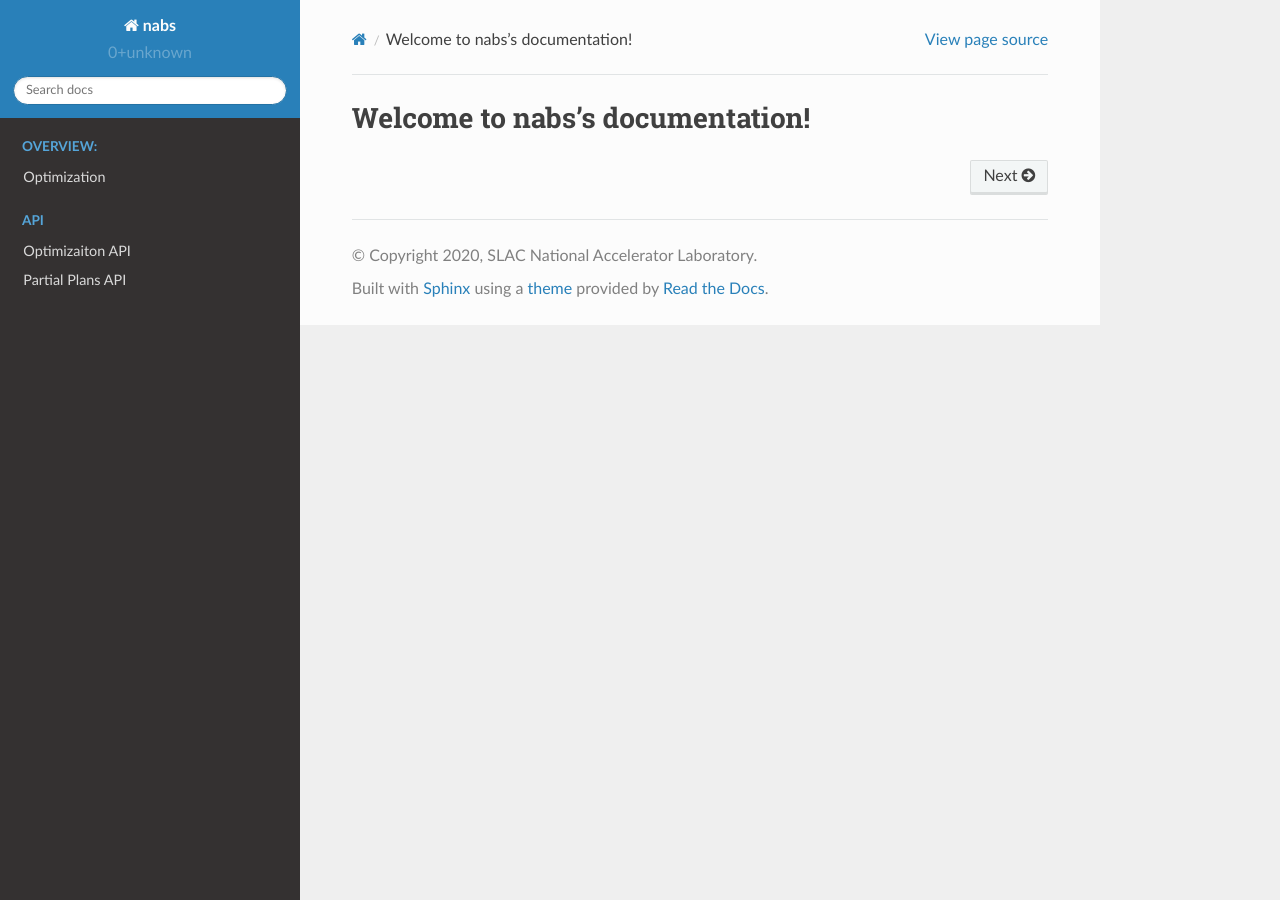
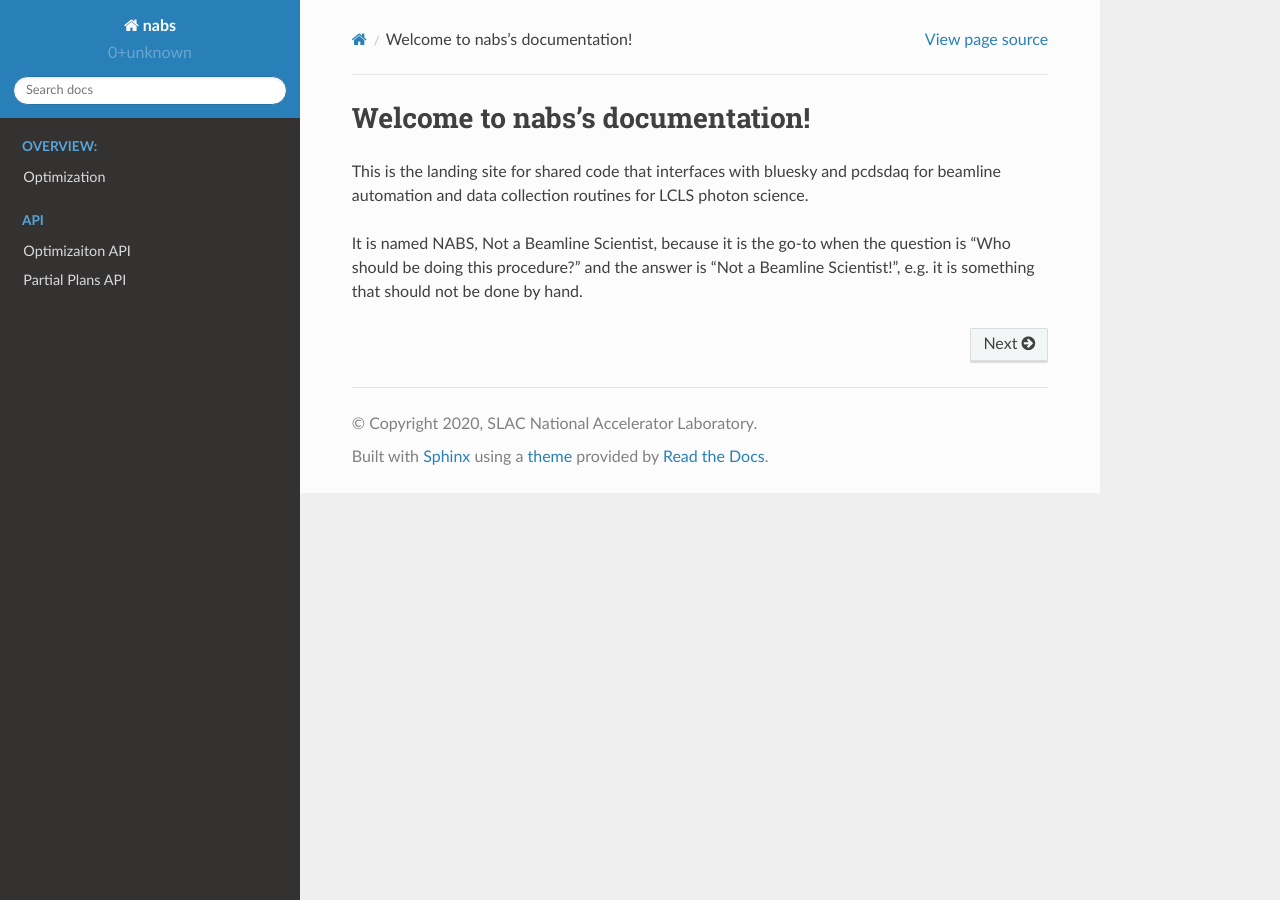
Before and after one commit to pcdshub/nabs, a Sphinx documentation site: the page built from docs/source/index.rst, in a window 1280 px wide. Built offline with Sphinx 7.4.7 and the Read the Docs theme 2.0.0, drawn with Linux system fonts in a browser that asks for light colours.

Commit message:
DOC: update doc index with some text

```diff
--- a/docs/source/index.rst
+++ b/docs/source/index.rst
@@ -1,10 +1,13 @@
-.. nabs documentation master file, created by
-   sphinx-quickstart on Thu Apr 19 11:04:06 2018.
-   You can adapt this file completely to your liking, but it should at least
-   contain the root `toctree` directive.
-
 Welcome to nabs's documentation!
 ================================
+
+This is the landing site for shared code that interfaces with bluesky and
+pcdsdaq for beamline automation and data collection routines for LCLS photon
+science.
+
+It is named NABS, Not a Beamline Scientist, because it is the go-to when the
+question is "Who should be doing this procedure?" and the answer is "Not a
+Beamline Scientist!", e.g. it is something that should not be done by hand.
 
 .. toctree::
    :maxdepth: 1
```
